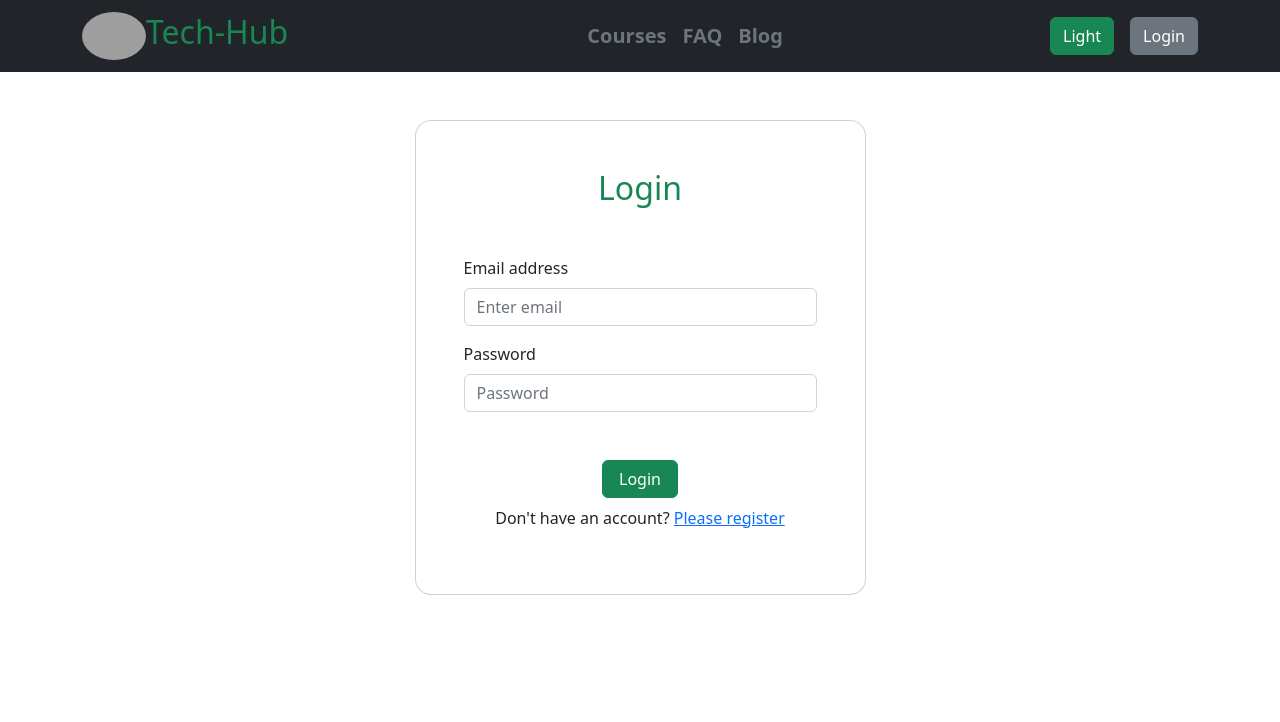
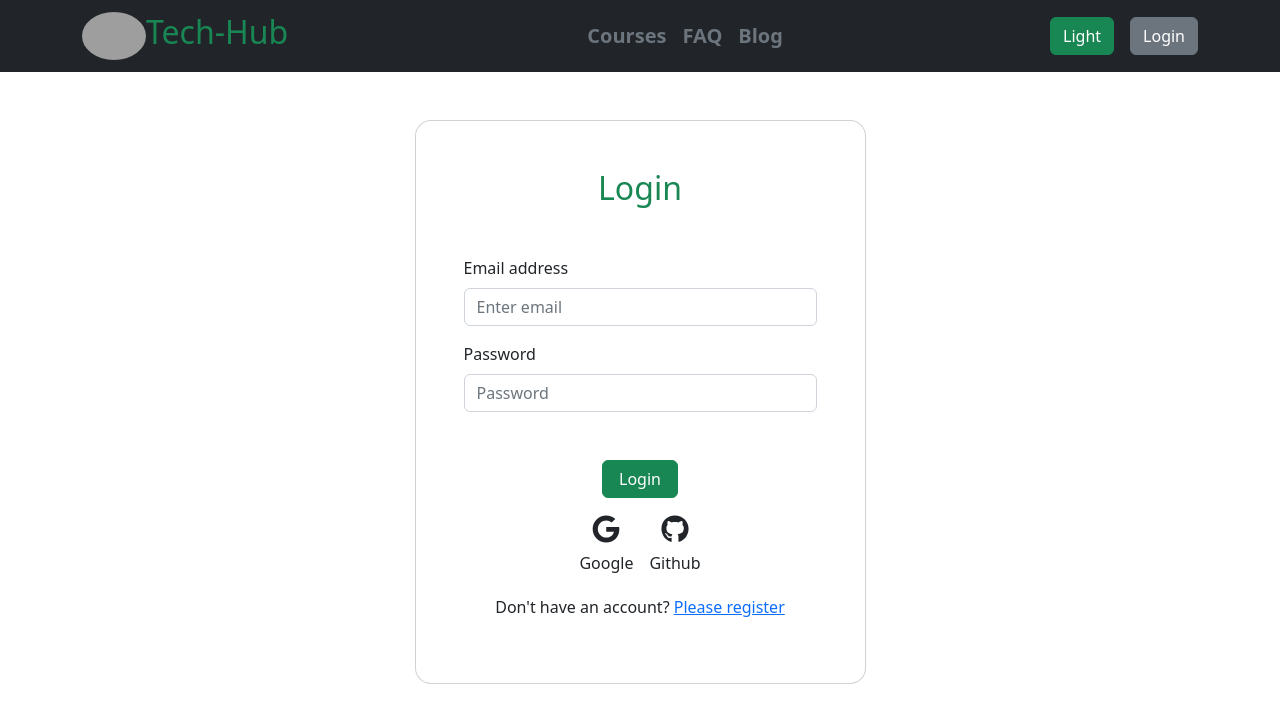
Before and after one commit to Iktiup-Mahmud/tech-hub-client, a React (Create React App) app: page /login in a window 1280 px wide. Shown: the top 722 px of the page. Built offline with nearby package versions, Linux system fonts and the light colour scheme; no server answers; grey boxes are pictures that could not be loaded.

Commit message:
'all-done-final'

```diff
--- a/src/components/Login/Login.js
+++ b/src/components/Login/Login.js
@@ -4,11 +4,14 @@ import { Link, useLocation, useNavigate } from 'react-router-dom';
 import { FaGoogle, FaGithub } from 'react-icons/fa';
 import { AuthContext } from '../../context/AuthProvider/AuthProvider';
 import { useState } from 'react';
+import { GithubAuthProvider, GoogleAuthProvider } from 'firebase/auth';
 
 
 const Login = () => {
     const [error, setError ] = useState('');
-    const { login } = useContext(AuthContext);
+    const { login, loginProvider } = useContext(AuthContext);
+    const providerGoogle = new GoogleAuthProvider();
+    const providerGithub = new GithubAuthProvider();
 
     const navigate = useNavigate();
     const location = useLocation();
@@ -33,6 +36,32 @@ const Login = () => {
             .catch(error => {
                 setError(error.message)
                 console.error(error)})
+    }
+
+    const handelGoogleLogin = () => {
+        loginProvider(providerGoogle)
+            .then(res => {
+                const user = res.user;
+                console.log(user)
+                navigate(from, { replace: true })
+            })
+            .catch(error => {
+                setError(error.message)
+                console.error(error)
+            })
+    }
+
+    const handelGithubLogin = () => {
+        loginProvider(providerGithub)
+            .then(res => {
+                const user = res.user;
+                console.log(user)
+                navigate(from, { replace: true })
+            })
+            .catch(error => {
+                setError(error.message)
+                console.error(error)
+            })
     }
 
 
@@ -64,6 +93,17 @@ const Login = () => {
                                             <Button variant='success' type='submit' className='mb-2 px-3'>Login</Button>
                                         </div>
 
+                                        <div className='d-flex justify-content-center py-1 '>
+                                            <div onClick={handelGoogleLogin} className='me-3'>
+                                                <h3 className='text-center'><FaGoogle /></h3>
+                                                <p>Google</p>
+                                            </div>
+                                            <div onClick={handelGithubLogin}>
+                                                <h3 className='text-center'><FaGithub /></h3>
+                                                <p>Github</p>
+                                            </div>
+                                        </div>
+
                                         <div className='text-center'>
                                             <p>Don't have an account? <Link to='/register'>Please register</Link></p>
                                         </div>
```
Also changed, not shown: src/components/Header/Header.js (+8 -8 lines).
